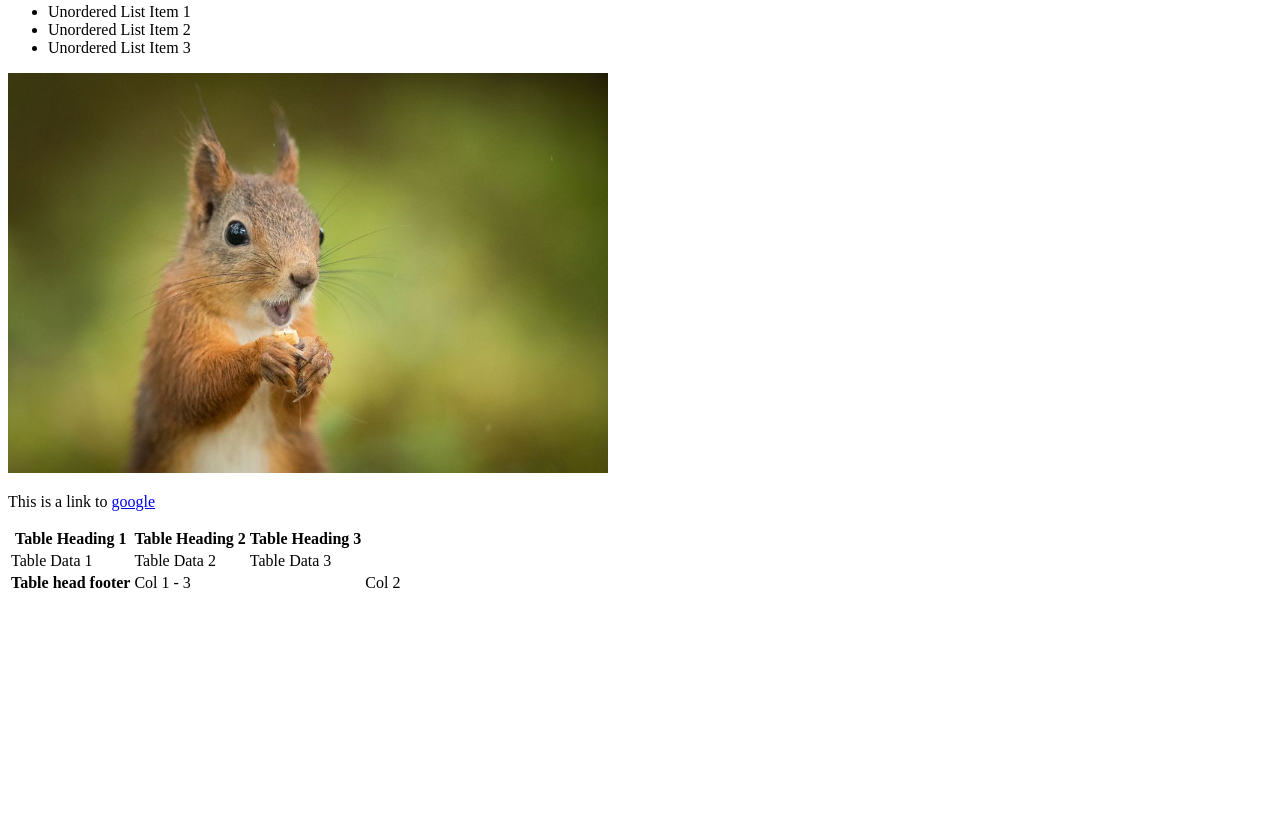
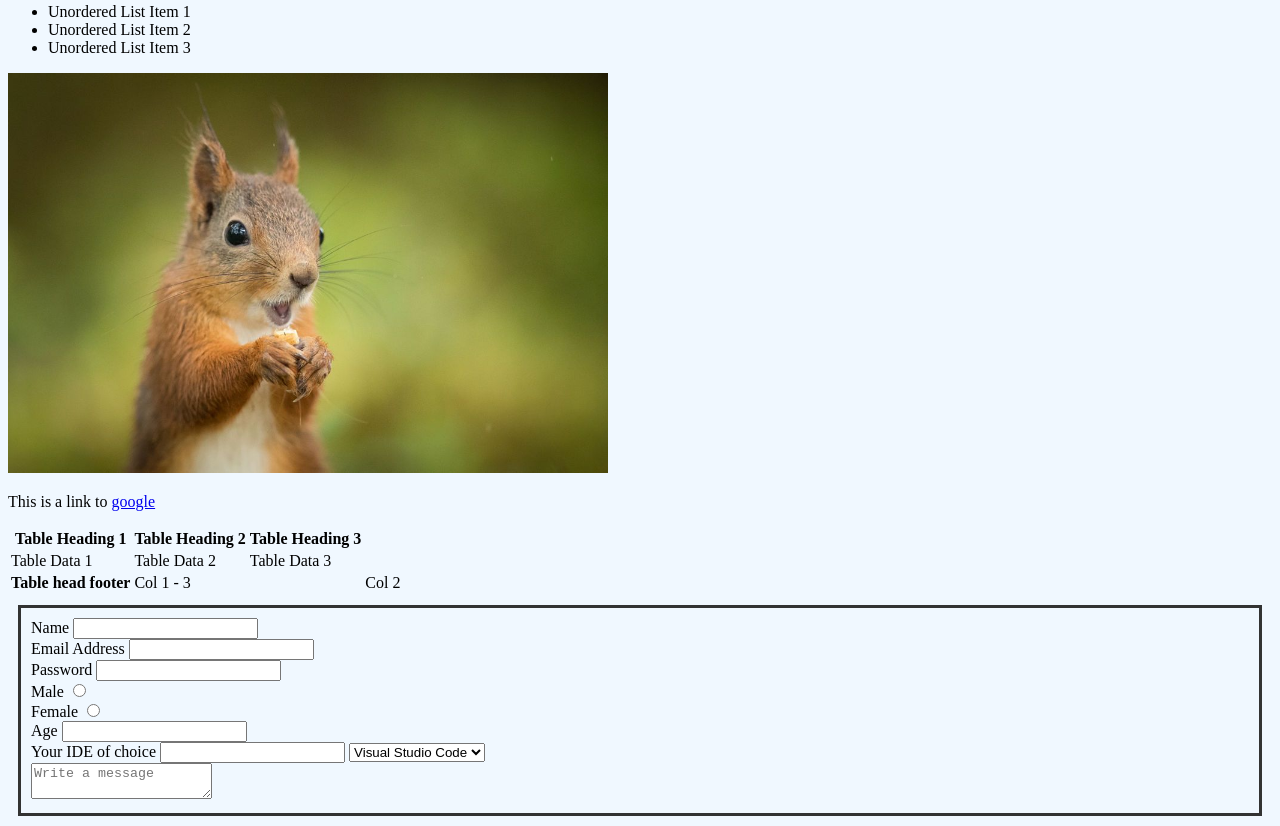
Before and after one commit to kpatel115/sampleapp, a plain HTML site: page index.html in a window 1280 px wide. Shown: the part 459-1285 px from the top of the page. Before the commit the page ends 1062 px from the top, so only its background shows below. Drawn offline with Linux system fonts and the light colour scheme.

Commit message:
Finished Form section and added style

```diff
--- a/index.html
+++ b/index.html
@@ -54,7 +54,39 @@
           </tr>
         </tfoot>
       </table>
+    </div>
+    <div class="form">
+      <form method="post" action="http://server1">
 
+        <label>Name</label>
+        <input type="text" name="name">
+        <br>
+        <label>Email Address</label>
+        <input type="email" name="email">
+        <br>
+        <label>Password</label>
+        <input type="password" name="password" required>
+        <br>
+        <label>Male</label>
+        <input type="radio" name="gender" value="male">
+        <br>
+        <label>Female</label>
+        <input type="radio" name="gender" value="female">
+        <br>
+        <label>Age</label>
+        <input type="number" name="age" max="100">
+        <br>
+        <label>Your IDE of choice</label>
+        <input list="ide">
+        <select class="ide">
+          <option value="Visual Studio Code">Visual Studio Code</option>
+          <option value="Atom">Atom</option>
+          <option value="Sublime Text">Sublime Text</option>
+          <option value="unlisted"></option>
+        </select>
+        <br>
+        <textarea name="message" maxlength="240" placeholder="Write a message"></textarea>
+      </form>
     </div>
 	<!--<script src="index.js"></script> -->
   </body>
--- a/style.css
+++ b/style.css
@@ -0,0 +1,9 @@
+body {
+    background-color:aliceblue;
+}
+
+.form {
+    border:3px solid rgba(43, 43, 43, 0.959);
+    padding:10px;
+    margin:10px;
+}
```
